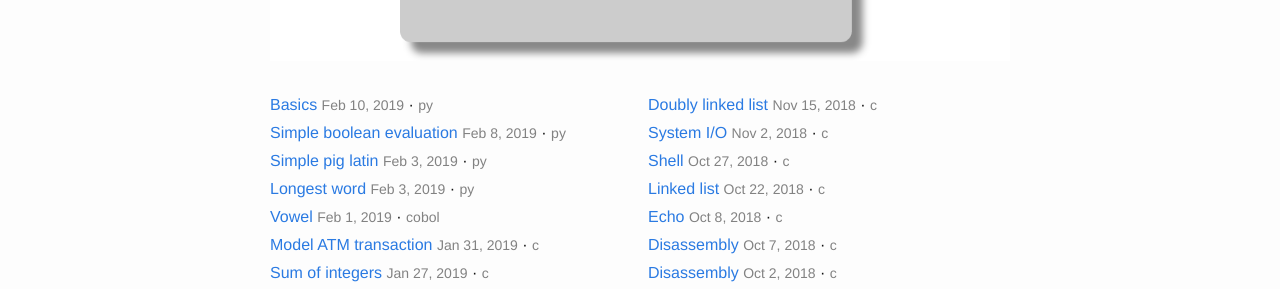
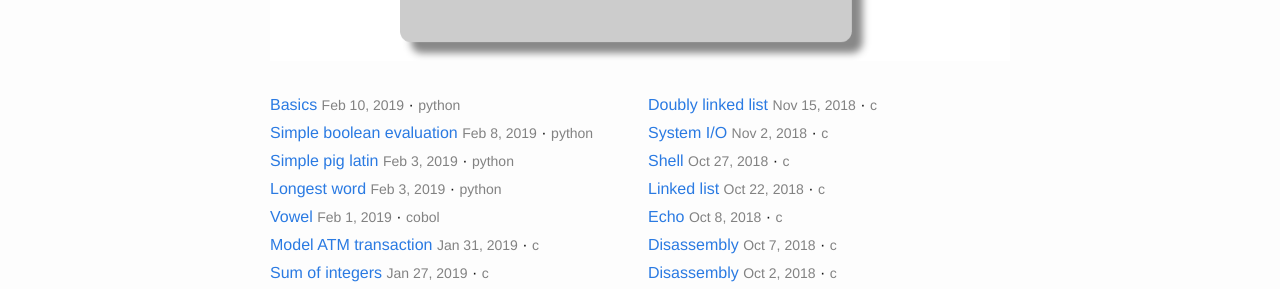
Before and after one commit to bitfragment/exs, a Jekyll site: the page built from index.html, in a window 1280 px wide. Shown: the part 185-474 px from the top of the page. Built offline with Jekyll 4.4.1, drawn with Linux system fonts in a browser that asks for light colours.

Commit message:
Update tags

```diff
--- a/_posts/2019-02-03-longest-word.md
+++ b/_posts/2019-02-03-longest-word.md
@@ -1,7 +1,7 @@
 ---
 title: "Longest word"
 date: 2019-02-03
-tags: py
+tags: python
 ---
 
 ## Source
--- a/_posts/2019-02-03-pig-latin.md
+++ b/_posts/2019-02-03-pig-latin.md
@@ -1,7 +1,7 @@
 ---
 title: "Simple pig latin"
 date: 2019-02-03
-tags: py
+tags: python
 ---
 
 ## Source
--- a/_posts/2019-02-08-simple-bool.md
+++ b/_posts/2019-02-08-simple-bool.md
@@ -1,7 +1,7 @@
 ---
 title: "Simple boolean evaluation"
 date: 2019-02-08
-tags: py
+tags: python
 ---
 
 ## Source
--- a/_posts/2019-02-10-basics.md
+++ b/_posts/2019-02-10-basics.md
@@ -1,7 +1,7 @@
 ---
 title: "Basics"
 date: 2019-02-10
-tags: py
+tags: python
 ---
 
 ## Sources
```
